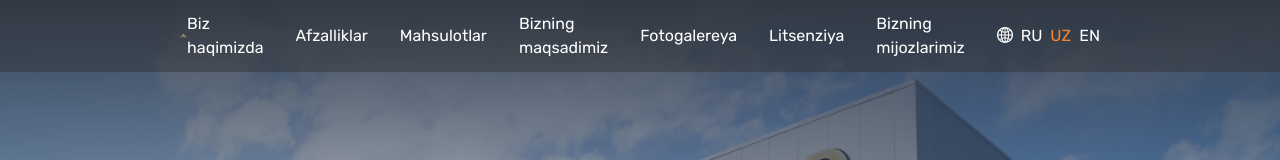
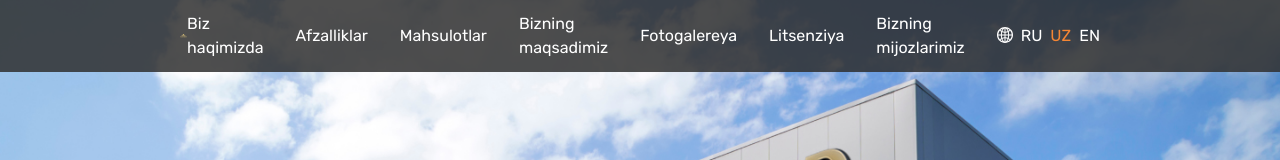
Before and after one commit to uctteam/termotech, a React (Vite) app: page / in a window 1280 px wide. Shown: the top 160 px of the page. Built offline with nearby package versions, Linux system fonts and the light colour scheme; no server answers.

Commit message:
keurgh ihoeiuhtg5oiue4hg uioe

```diff
--- a/src/components/section1/Section1.jsx
+++ b/src/components/section1/Section1.jsx
@@ -1,10 +1,8 @@
 import { SECTION1IMG } from "assets/imgs";
 import { Header } from "containers";
-import { useTranslation } from "react-i18next";
 import { imgUrl } from "service";
 
 export const Section1 = ({ data }) => {
-  const { t } = useTranslation();
   return (
     <>
       <div
@@ -16,8 +14,8 @@ export const Section1 = ({ data }) => {
           })`,
         }}
       >
-        <div className="h-full bg-gradient-to-t from-transparent via-transparent to-slate-700">
-          <div className="bg-[#30303071]">
+        <div className="h-full">
+          <div className="bg-[#303030d9]">
             <Header />
           </div>
           <div className="container mx-auto h-screen">
--- a/src/pages/home/Home.jsx
+++ b/src/pages/home/Home.jsx
@@ -43,6 +43,8 @@ export const Home = () => {
     <div className="container-back">
       {/* Опыт, качество и разумная цена */}
       <Section1 data={data?.data?.headers_arr?.[0]} />
+      {/* Наши продукты */}
+      <Section4 />
       {/* наша компания имеет долгую историю */}
       <Section2 data={data?.data?.aboutUs_arr?.[0]} />
       {/* Добавим яркость и стиль вашему дому */}
@@ -50,8 +52,6 @@ export const Home = () => {
         data={data?.data?.advantages_arr?.[0]}
         allFour={data?.data?.advantages4_arr}
       />
-      {/* Наши продукты */}
-      <Section4 />
       {/* обеспечение качественной продукцией в каждый дом */}
       <Section5
         data={data?.data?.goal_arr?.[0]}
```
